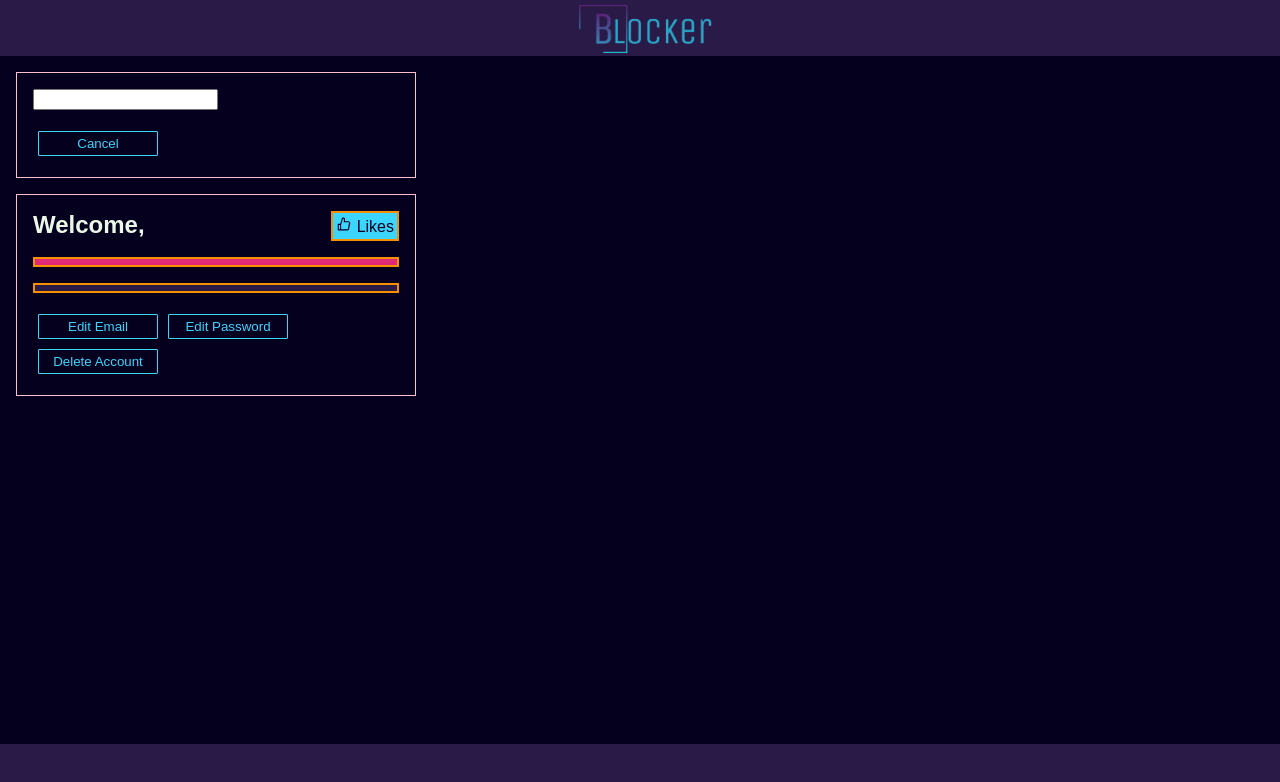
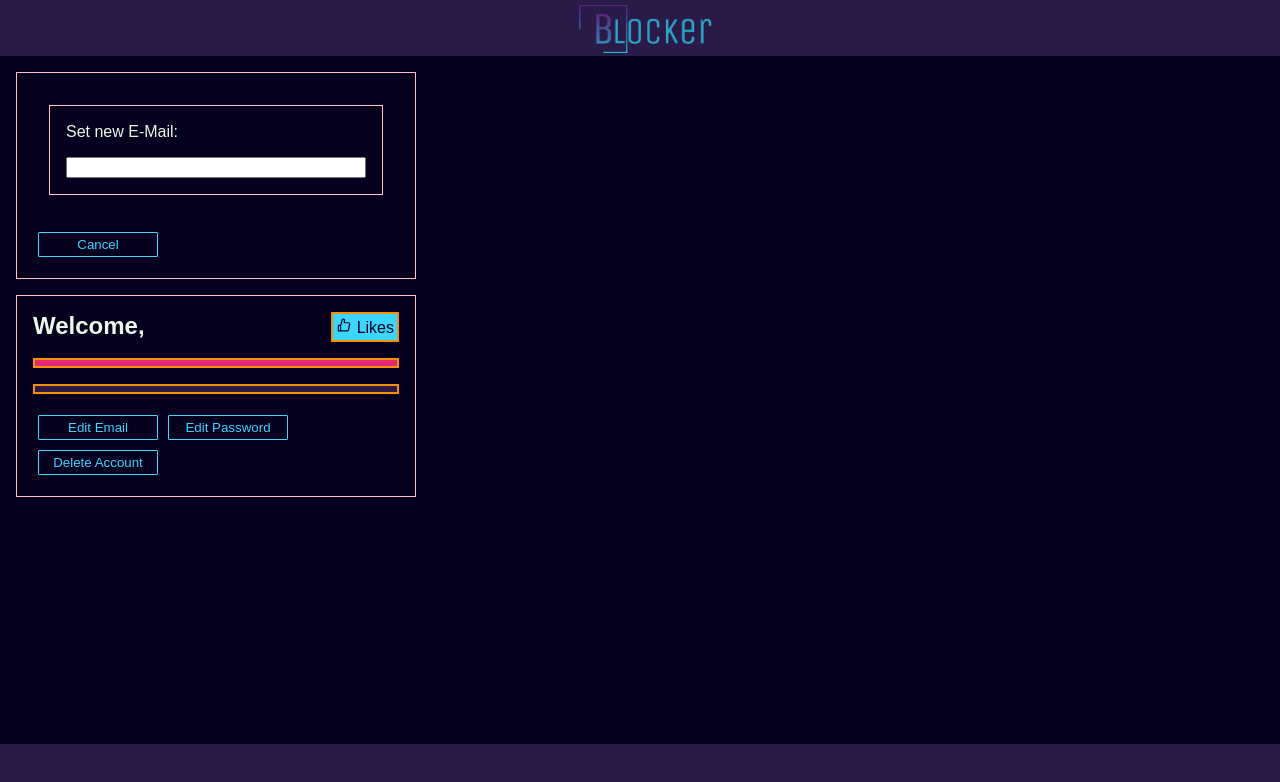
Before and after one commit to alohacyclist/blocker, a React (Create React App) app: page /user/profile in a window 1280 px wide. Both pictures are taken after a click on the button "Edit Email". Shown: the top 782 px of the page. Built offline with nearby package versions, Linux system fonts and the light colour scheme; no server answers; some icons are missing.

Commit message:
edit profile css

```diff
--- a/src/pages/Profile.js
+++ b/src/pages/Profile.js
@@ -147,9 +147,8 @@ export function Profile() {
         <div>
             {editEmail &&
             <div className={styles.profile_container}>
-            <form onSubmit={(e) => handleSubmitEmail(e)}>
-                {/* <p className={styles.form_errors} >Current: {email}</p>
-                <label>Set new E-Mail:</label> */}
+            <form className={styles.profile_container} onSubmit={(e) => handleSubmitEmail(e)}>
+                <label>Set new E-Mail:</label>
                 <input value={email} type='email' onChange={(e) => {setEmail(e.target.value), checkMail(e.target.value)}}></input>
                 {errorsMail && <small className={styles.form_errors}>E-Mail: {errorsMail}</small>}
                 {emailValidated  && <button className={styles.profile_btn}>Save</button>}
```
